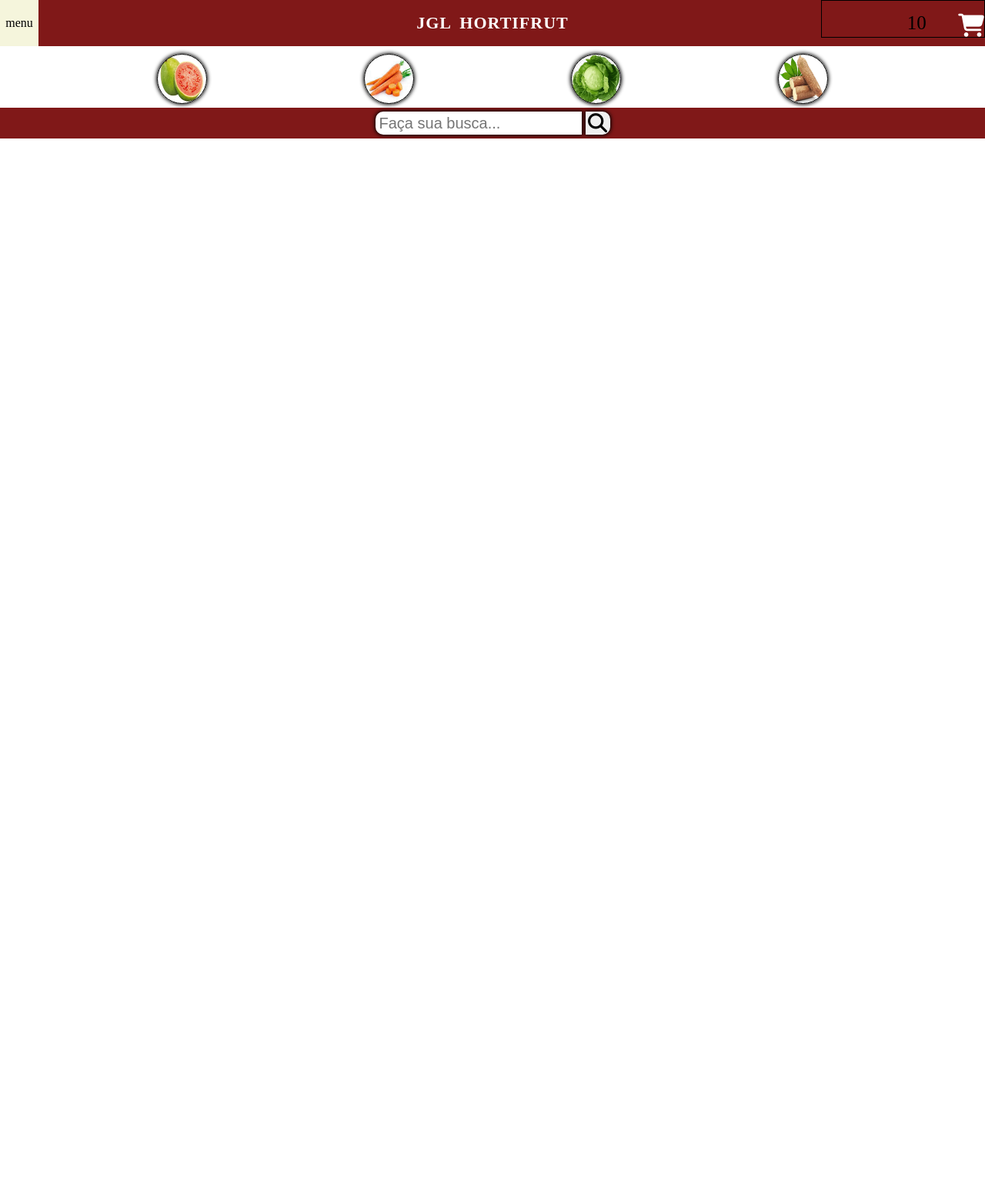
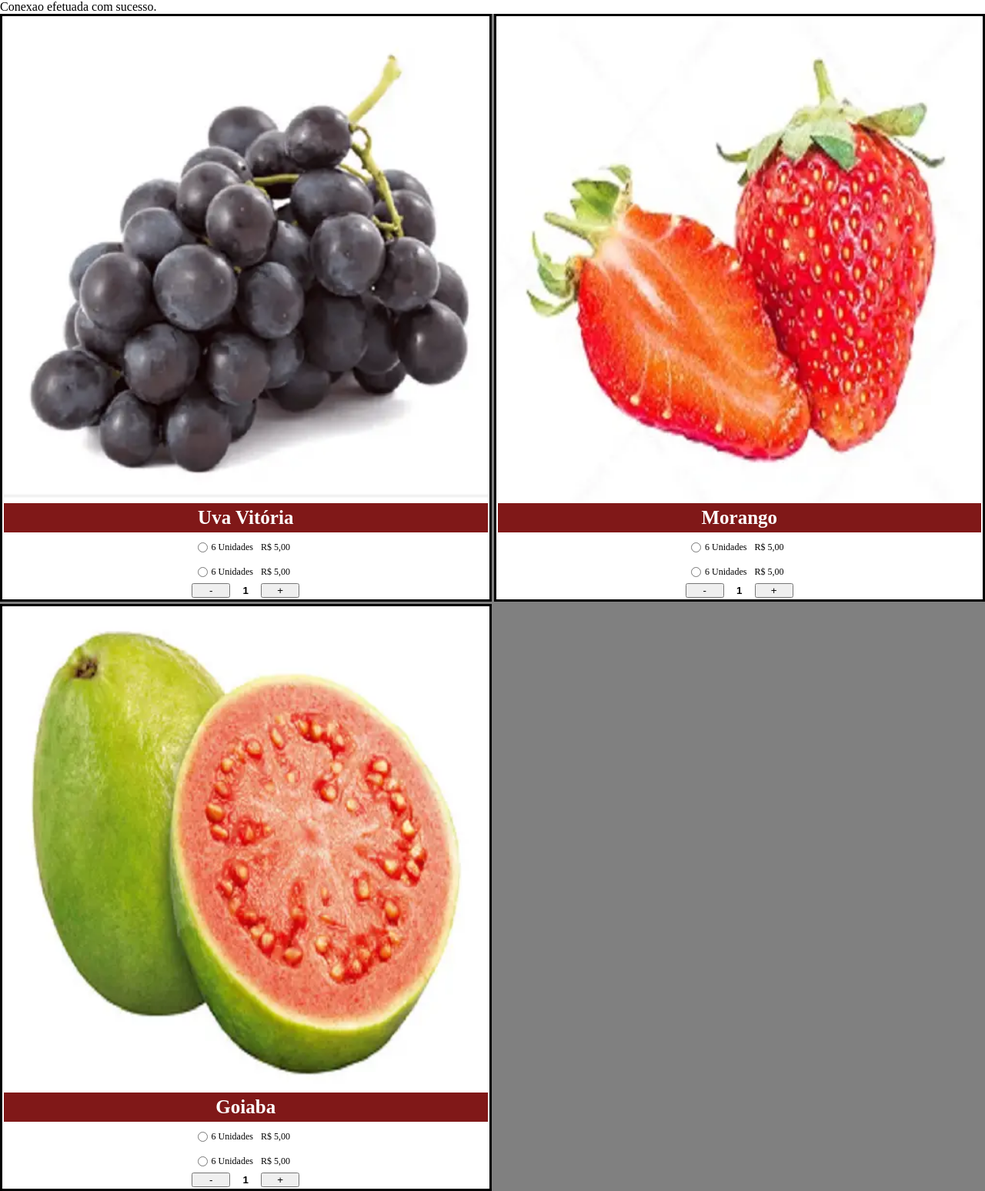
Before and after one commit to capitao2016/jgl, a PHP site: page / in a window 1280 px wide. Shown: the whole page at 77% size. Before the commit the page ends 180 px from the top, so only its background shows below. Run offline with PHP 8.4, Linux system fonts and the light colour scheme; data comes from the database, SQL or seed files in the repository; some libraries are stand-ins or nearby versions.

Commit message:
css concluido1

```diff
--- a/index.php
+++ b/index.php
@@ -1,40 +1,58 @@
+<?php
+    include_once("conexao.php");
+?>
+<?php
+// acessar o banco de dados
+    $sql_frutas = "SELECT * FROM cadastro_produtos ORDER BY id DESC";
+    $resultado = $connexxao-> query($sql_frutas);
+?>
+
 <!DOCTYPE html>
 <html lang="pt-br">
 <head>
     <meta charset="UTF-8">
     <meta name="viewport" content="width=device-width, initial-scale=1.0">
-    <title>JGL HORTIFRUTI</title>
+    <title>PRODUTOS</title>
     <link rel="stylesheet" href="style.css">
     <script src="index.js" defer></script>
     <script src="https://kit.fontawesome.com/70c6f55f6a.js" crossorigin="anonymous"></script>
 </head>
 <body>
-    <div class="header">
-        <div class="menu">menu</div>
-        <div class="slogan">
-            <h2 class="title">JGL HORTIFRUT</h2>
-        </div>
-        <div class="box_cart">
-            <!-- <p class="valor">120,00</p> -->
-            <div class="cart">
-                <p class="qnt">10</p>
-                <i class="fa-solid fa-cart-shopping"></i>
-            </div>
-        </div>
+    <div class="box">
+         <?php
+            while ($sql_frutas =  mysqli_fetch_assoc($resultado)){
+
+        ?>
+        <table>
+            <td colspan="3"><img src="<?php echo $sql_frutas['imagemNome'];?>"></td>
+            <tr>
+                <td colspan="3" class="titulo"><?php echo $sql_frutas['titulo'];?></td>
+            </tr>
+            <tr class="opc">
+                <td class="opc">
+                    <input type="radio" name="radio" id="qnt1">
+                    <label for="qnt1"><span class="qnt">6 Unidades</span><span class="valor">R$ 5,00</span></label>
+                </td>
+                <tr>
+                    <td class="opc">
+                        <input type="radio" name="radio" id="qnt2">
+                        <label for="qnt2"><span class="qnt">6 Unidades</span><span class="valor">R$ 5,00</span></label>
+                    </td>
+                </tr>
+            </tr>
+            <!-- opções de Unidades -->
+            <tr>
+                <td class="numeros">
+                    <button class="btn_menos">-</button>
+                    <input type="text" name="numero" class="numero" value="1">
+                    <button class="btn_mais">+</button>
+                </td>
+            </tr>
+        </table>
+        <?php
+            }
+        ?>
     </div>
-    <nav>
-        <a href="frutas_teste.php" target="frame"><div class="frutas"></div></a>
-        <a href="verduras.php" target="frame"><div class="verduras"></div></a>
-        <div class="hortaliças"></div>
-        <div class="raizes"></div>
-    </nav>
-    <section class="barraBusca">
-        <form target="frame" method="post" name="buscar">
-            <input type="text" name="buscar" class="inputBuscar"  placeholder="Faça sua busca...">
-            <button type="submit"><i class="fa-solid fa-magnifying-glass"></i></button>
-        </form>
-    </section>
 
-    <iframe frameborder="0" name="frame" id="frame"></iframe>
 </body>
 </html>
```
Also changed, not shown: frutas_teste.php (deleted, +0 -58 lines), 1 other file.
